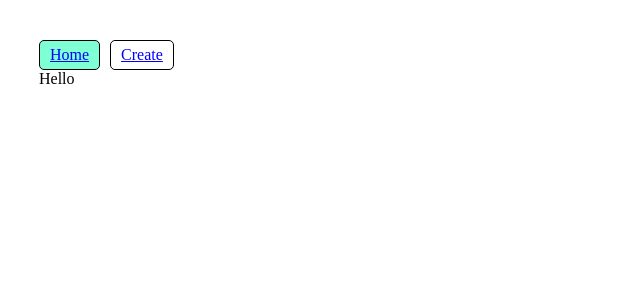
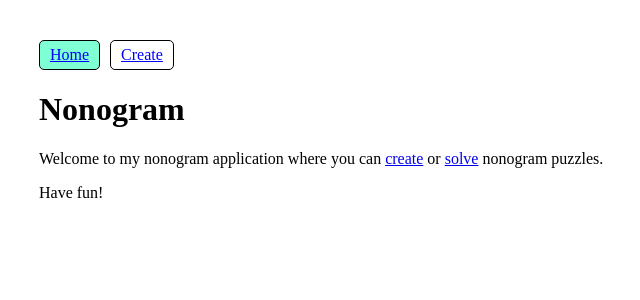
Before and after one commit to SzNagyMisu/nonogram-vue, a Vue app: page / in a window 1280 px wide. Shown: the top 300 px of the page, without its empty margins (1-641 px from the left). Built offline with nearby package versions, Linux system fonts and the light colour scheme.

Commit message:
adding welcome page

```diff
--- a/src/routes.js
+++ b/src/routes.js
@@ -1,17 +1,23 @@
 import { createRouter, createWebHashHistory } from 'vue-router';
 
+import Welcome from './views/Welcome.vue';
 import Create from './views/Create.vue';
 
 const routes = [
     {
         name: "home",
         path: "/",
-        component: { template: "<div>Hello</div>" }, // TODO
+        component: Welcome,
     },
     {
         name: "create",
         path: "/create",
         component: Create,
+    },
+    {
+        name: "solve",
+        path: "/solve",
+        component: { template: "TODO" },
     },
 ];
 
--- /dev/null
+++ b/src/views/Welcome.vue
@@ -0,0 +1,17 @@
+<script setup>
+</script>
+
+<template>
+    <h1>Nonogram</h1>
+    <p>
+        Welcome to my nonogram application where you can
+        <RouterLink :to="{ name: 'create' }">create</RouterLink>
+        or
+        <RouterLink :to="{ name: 'solve' }">solve</RouterLink>
+        nonogram puzzles.
+    </p>
+    <p>Have fun!</p>
+</template>
+
+<style scoped>
+</style>
```
